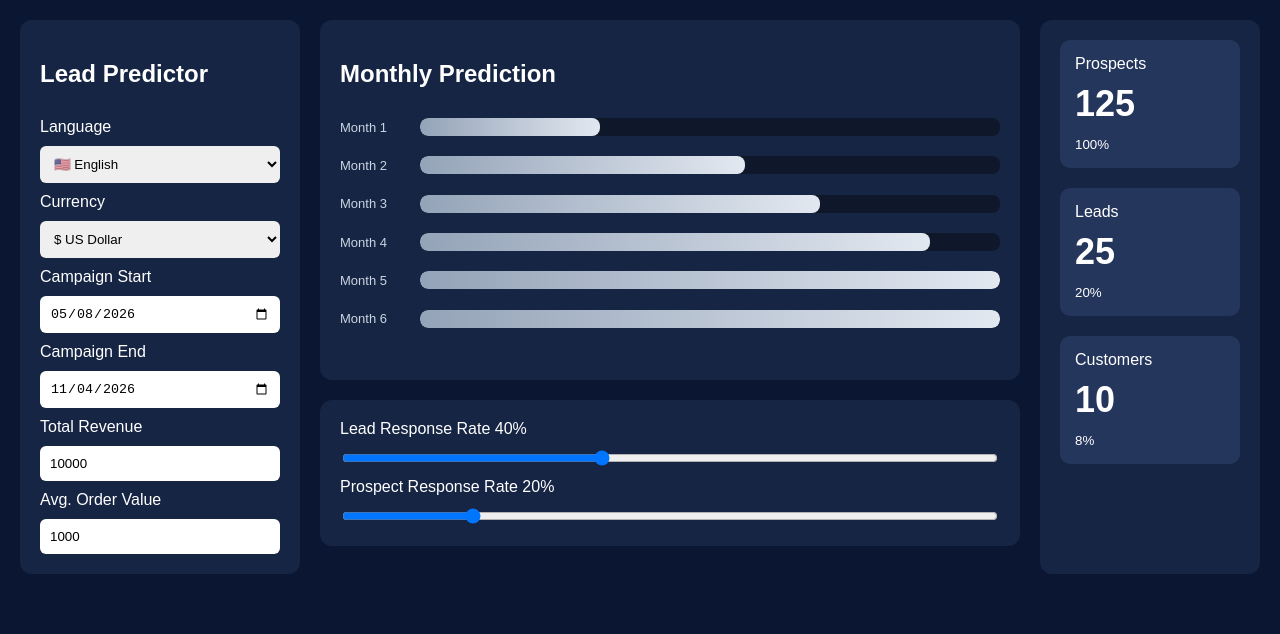
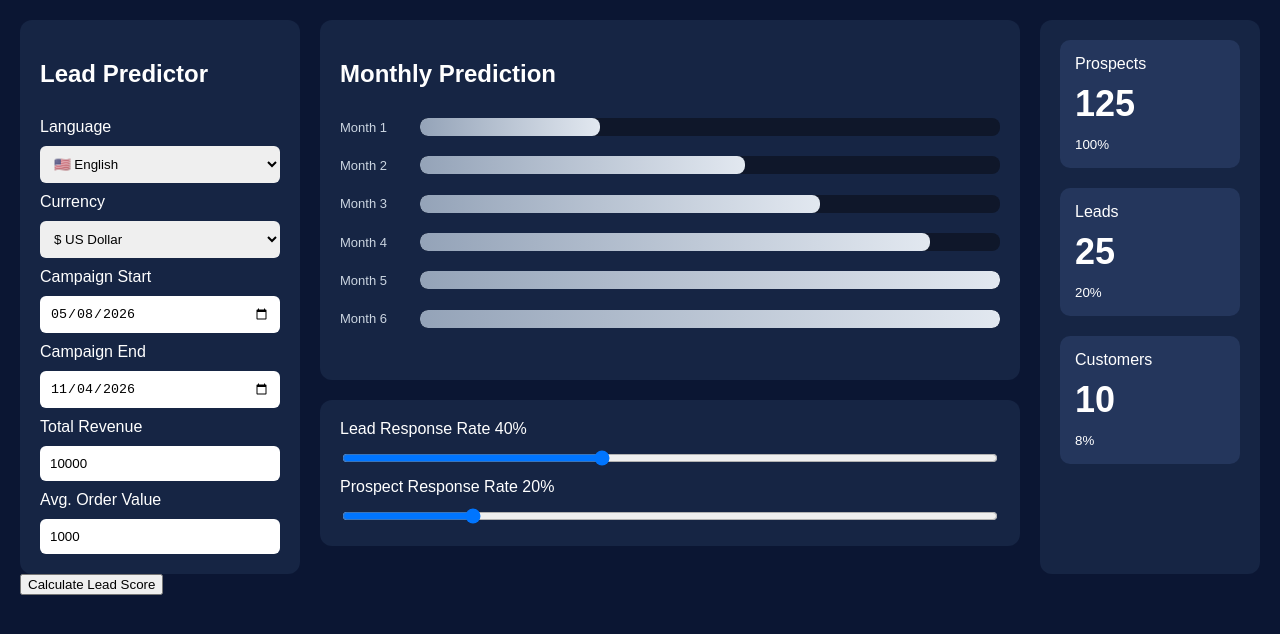
Before and after one commit to KamiBosh2025/lead-predictor, a plain HTML site: page index.html in a window 1280 px wide. Drawn offline with Linux system fonts and the light colour scheme.

Commit message:
Add button

```diff
--- a/index.html
+++ b/index.html
@@ -77,7 +77,7 @@
             </div>
         </aside>
     </main>
-
+<button>Calculate Lead Score</button>
     <script src="script.js"></script>
 </body>
 </html>
```
